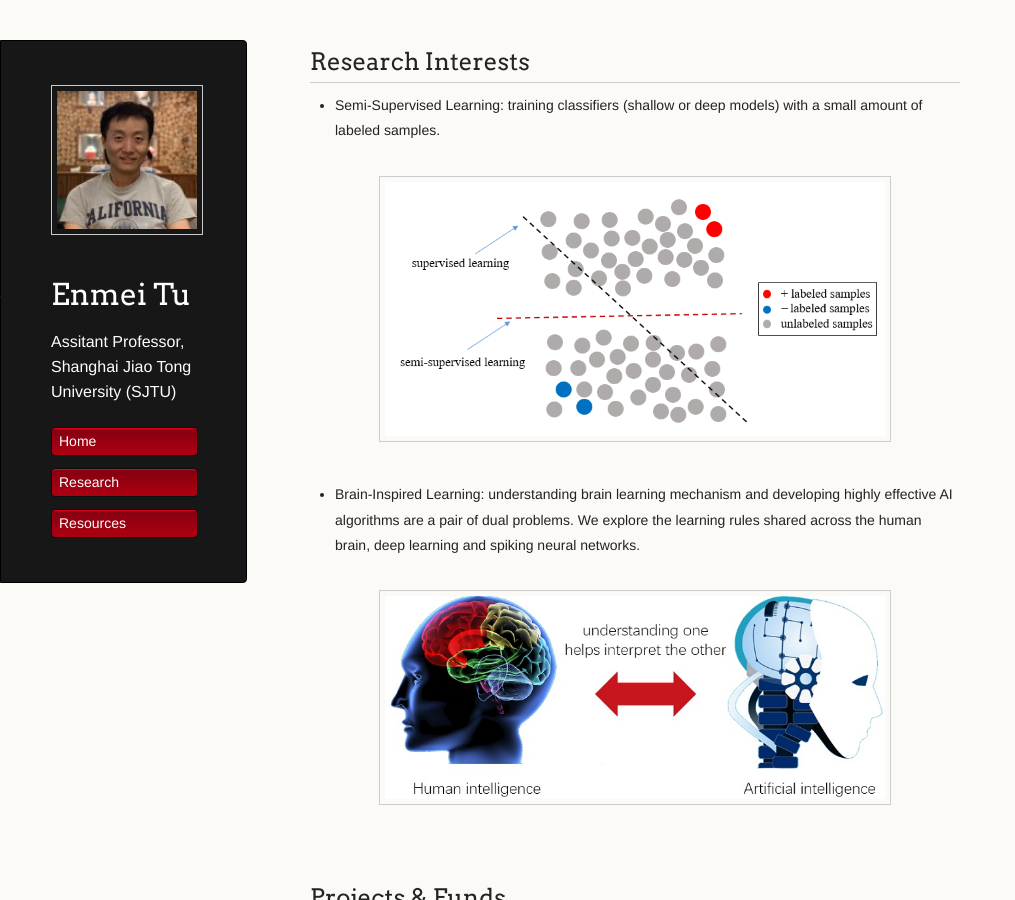
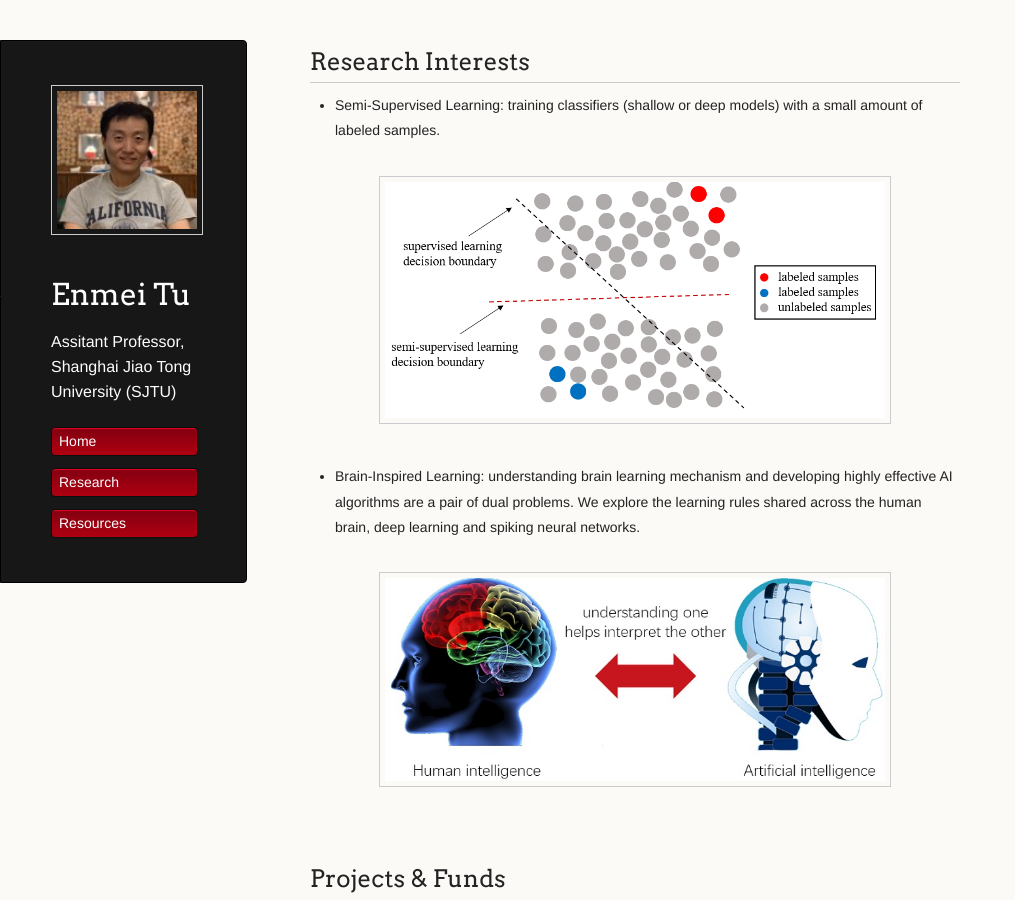
Before and after one commit to hellotem/enmeitu.github.io, a Jekyll site: the page built from research/index.md, in a window 1280 px wide and 900 px high. Shown: the whole window, without its empty margins (0-1015 px from the left). Built offline with Jekyll 4.4.1, drawn with Linux system fonts in a browser that asks for light colours; our own code applies the rules of GitHub Pages for plain Markdown files.

Commit message:
Update index.md

```diff
--- a/research/index.md
+++ b/research/index.md
@@ -2,7 +2,7 @@
 
 * Semi-Supervised Learning: training classifiers (shallow or deep models) with a small amount of labeled samples.
 
-<div style="text-align:center"><img src="ssl5.png" alt="Markdown Monster icon" align="center" width="500" /></div>
+<div style="text-align:center"><img src="ssl6.png" alt="Markdown Monster icon" align="center" width="500" /></div>
 
 * Brain-Inspired Learning: understanding brain learning mechanism and developing highly effective AI algorithms are a pair of dual problems. We explore the learning rules shared across the human brain, deep learning and spiking neural networks.
 
```
